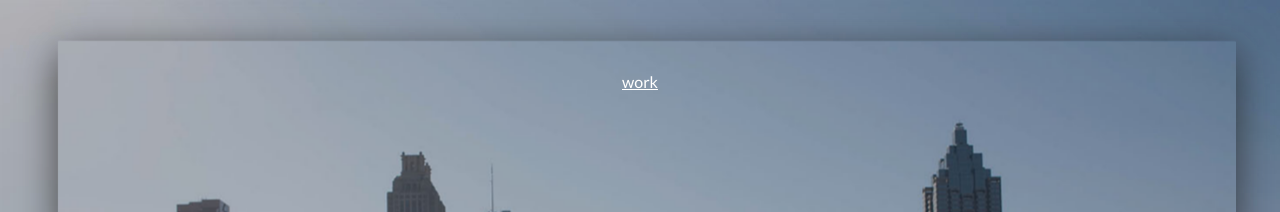
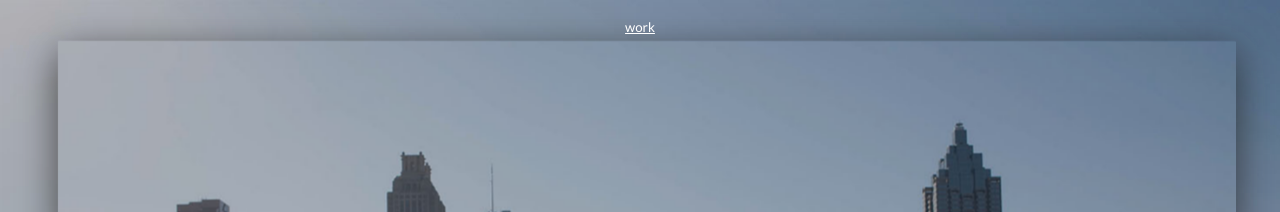
Before and after one commit to philcheng/philcheng.github.io, a Jekyll site: the page built from index.html, in a window 1280 px wide. Shown: the top 212 px of the page. Built offline with Jekyll 4.4.1, drawn with Linux system fonts in a browser that asks for light colours; nearby versions of some CDN libraries.

Commit message:
adding work link

```diff
--- a/_sass/_style.scss
+++ b/_sass/_style.scss
@@ -47,12 +47,12 @@
 }
 
 .work {
-	top: 5vh;
+	top: 2vh;
 	left: 0;
 	position: absolute;
 	width: 100%;
 	text-align: center;
-	color: #eeeeee;
+	color: #dddddd;
 }
 
 .content {
--- a/index.html
+++ b/index.html
@@ -5,7 +5,7 @@
   <div class="segmenter" style="background-image: url(/assets/jacksonstbridge.jpg)"></div>
   <div class="content">
     <div class="work">
-      <p><a href="/work.html">work</a></p>
+      <h5><a href="/work.html">work</a></h5>
     </div>
     <h1 class="home_title">Born and raised in New York. Grew in Atlanta.</h1>
     <div class="home_subtitle">Industrial and UX designer. Connect with me through the channels below.</div>
```
Also changed, not shown: 3 other files.
